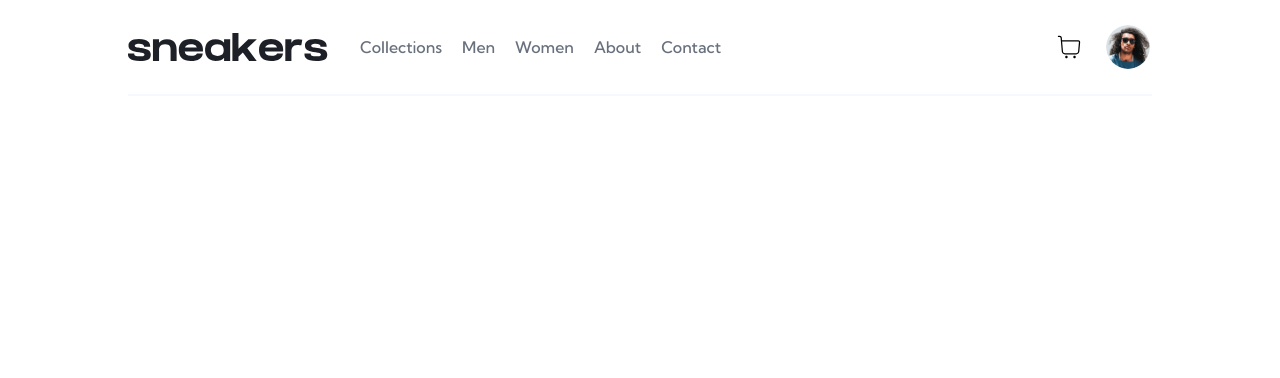
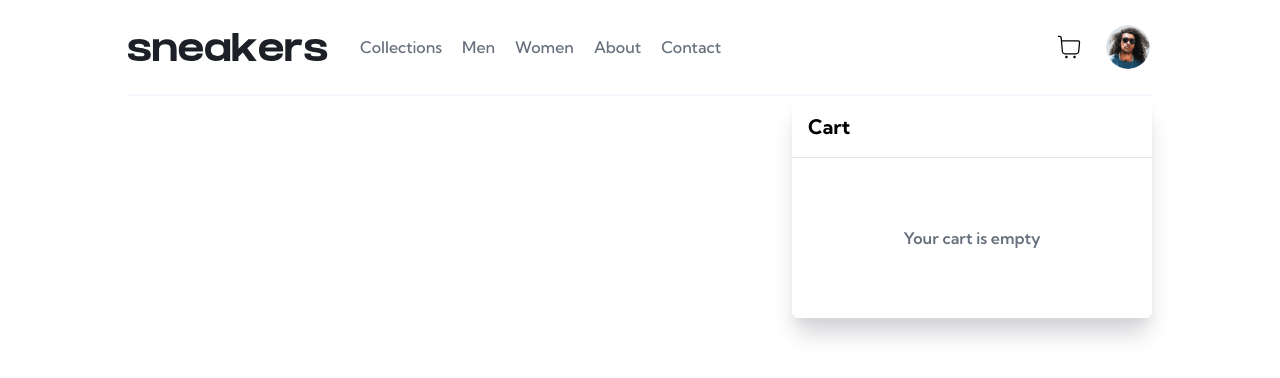
Before and after one commit to developer-luizcarlos/ecommerce-product-page-enchanced, a Next.js app: page / in a window 1280 px wide. Shown: the top 378 px of the page. Built offline with nearby package versions, Linux system fonts and the light colour scheme.

Commit message:
feat: Cart component and its variations created

```diff
--- /dev/null
+++ b/src/components/Button/Button.tsx
@@ -0,0 +1,14 @@
+// types and interfaces
+interface ButtonProps {
+  text: string;
+}
+
+const Button = ({ text }: ButtonProps) => {
+  return (
+    <button className="w-full h-12 bg-Orange text-VeryDarkBlue text-base font-bold capitalize border-none rounded-md">
+      {text}
+    </button>
+  );
+};
+
+export default Button;
--- /dev/null
+++ b/src/components/Cart/Cart.tsx
@@ -0,0 +1,28 @@
+"use client";
+
+// hooks and utilities importation
+import { useContext } from "react";
+
+// components importation
+import EmptyCart from "./EmptyCart";
+import FilledCart from "./FilledCart";
+
+// global context importation
+import { Context } from "@/context/Context";
+
+const Cart = () => {
+  const { productState } = useContext(Context)!;
+
+  return (
+    <article className="w-[360px] z-10 absolute -bottom-56 right-0 bg-white shadow-xl shadow-zinc-300 rounded-md">
+      <header className="p-4 text-xl font-bold capitalize border-b-[1px] border-b-zinc-200">
+        <h2>Cart</h2>
+      </header>
+      <div className="h-40">
+        {productState.quantity > 0 ? <FilledCart /> : <EmptyCart />}
+      </div>
+    </article>
+  );
+};
+
+export default Cart;
--- /dev/null
+++ b/src/components/Cart/EmptyCart.tsx
@@ -0,0 +1,9 @@
+const EmptyCart = () => {
+  return (
+    <article className="flex items-center justify-center h-full w-full">
+      <p className="text-base text-DarkGrayishBlue font-semibold">Your cart is empty</p>
+    </article>
+  );
+};
+
+export default EmptyCart;
--- /dev/null
+++ b/src/components/Cart/FilledCart.tsx
@@ -0,0 +1,55 @@
+"use client";
+
+// hooks and utilities importation
+import { useContext } from "react";
+import Image from "next/image";
+
+// global context importation
+import { Context } from "@/context/Context";
+
+// components importation
+import Button from "../Button/Button";
+
+// images importation
+import ProductThumb from "../../../public/images/image-product-1-thumbnail.jpg";
+
+// icons importation
+import { GoTrash } from "react-icons/go";
+
+const FilledCart = () => {
+  const { productState } = useContext(Context)!;
+
+  const formatedPrice = productState.quantity.toLocaleString("en-US", {
+    style: "currency",
+    currency: "USD",
+  });
+
+  return (
+    <article className="w-full h-full px-4 py-5">
+      <section className="flex items-center justify-between w-full mb-4">
+        <Image
+          src={ProductThumb}
+          alt="Product small photo"
+          width={30}
+          height={30}
+          className="w-16 h-16 object-cover rounded"
+        />
+        <div className="text-DarkGrayishBlue text-base  font-normal">
+          <h3 className="capitalize">Fall Limited Edition Sneakers</h3>
+          <small className="text-base flex items-center gap-2">
+            $125 x 3
+            <span className="text-VeryDarkBlue font-semibold">
+              {formatedPrice}
+            </span>
+          </small>
+        </div>
+        <button className="text-xl">
+          <GoTrash />
+        </button>
+      </section>
+      <Button text="checkout" />
+    </article>
+  );
+};
+
+export default FilledCart;
--- a/src/components/Header/Header.tsx
+++ b/src/components/Header/Header.tsx
@@ -1,9 +1,12 @@
-"use client"
+"use client";
 
 // hooks and utilities importation
 import { useContext } from "react";
 import Link from "next/link";
 import Image from "next/image";
+
+// components importation
+import Cart from "../Cart/Cart";
 
 // images importation
 import Logo from "../../../public/images/logo.svg";
@@ -19,7 +22,8 @@ const Header = () => {
   const { productState } = useContext(Context)!;
 
   return (
-    <header className="flex items-stretch justify-between h-24 w-full border-b-2 border-b-LightGrayishBlue">
+    <header className="relative flex items-stretch justify-between h-24 w-full border-b-2 border-b-LightGrayishBlue">
+      <Cart />
       <nav className="flex items-center gap-8">
         <Link href="/">
           <Image src={Logo} alt="Logo sneakers" width={200} height={200} />
```
